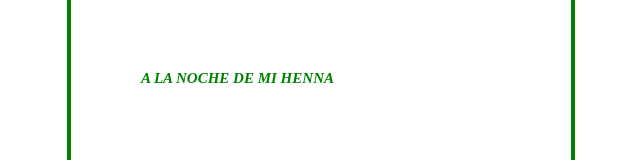
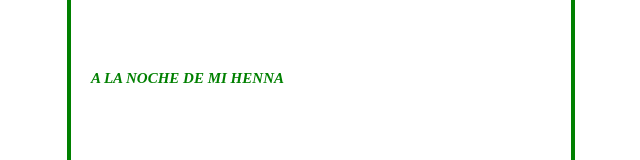
Before and after one commit to abdullahLeo/henna, a plain HTML site: page index.html in a window 1280 px wide. Shown: the part 394-554 px from the top of the page, without its empty margins (319-959 px from the left). Drawn offline with Linux system fonts and the light colour scheme.

Commit message:
Update index.html

```diff
--- a/index.html
+++ b/index.html
@@ -17,7 +17,7 @@
 <img class="imagen" src="img/mar.JPG">
         <div class="titulo">
 
-		<p style="margin-left:50px;font-size:15px;"><b><i>A LA NOCHE DE MI HENNA</i></b></p>
+		<p style="font-size:15px;"><b><i>A LA NOCHE DE MI HENNA</i></b></p>
 
         </div>
 
```
